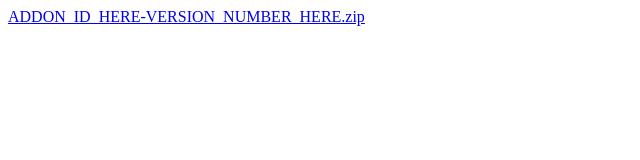
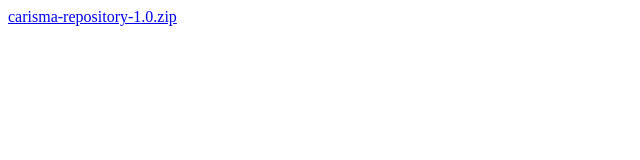
Before and after one commit to carisma64/carisma, a plain HTML site: page index.html in a window 1280 px wide. Shown: the whole page, without its empty margins (0-640 px from the left). Drawn offline with Linux system fonts and the light colour scheme.

Commit message:
Update index.html

```diff
--- a/index.html
+++ b/index.html
@@ -1,2 +1,2 @@
 <!DOCTYPE html>
-<a href="ADDON_ID_HERE-VERSION_NUMBER_HERE.zip">ADDON_ID_HERE-VERSION_NUMBER_HERE.zip</a>
+<a href="carisma.repository-1.0.zip">carisma-repository-1.0.zip</a>
```
